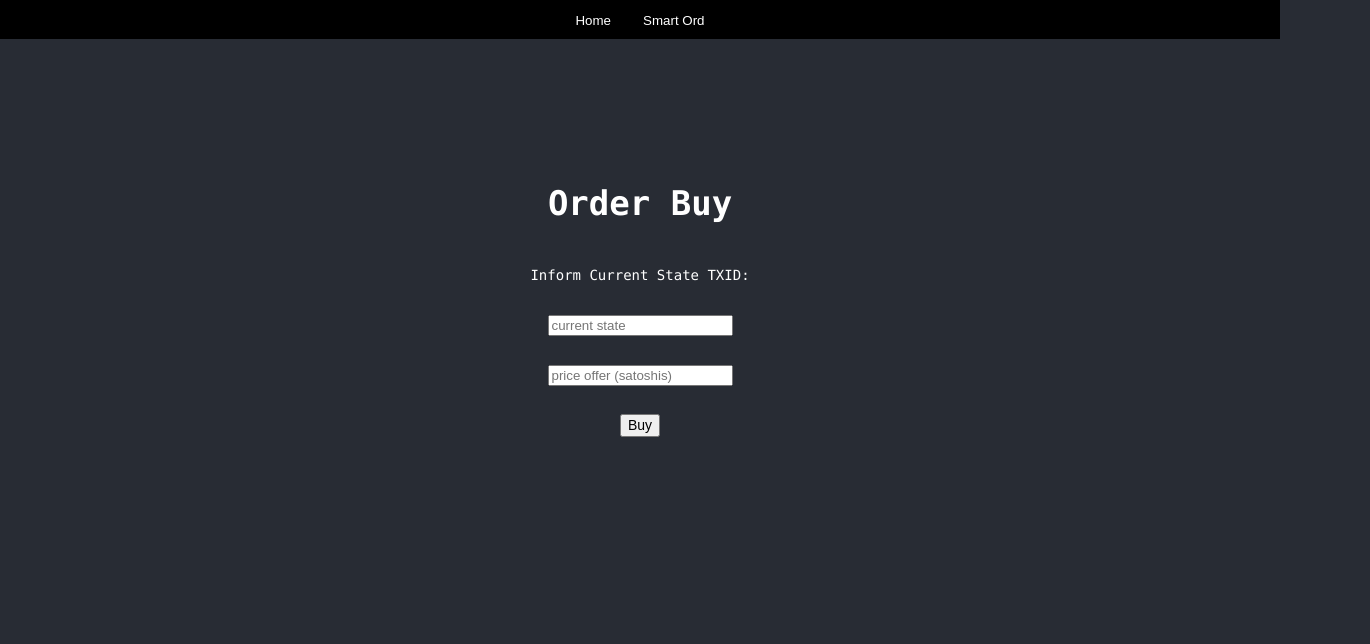
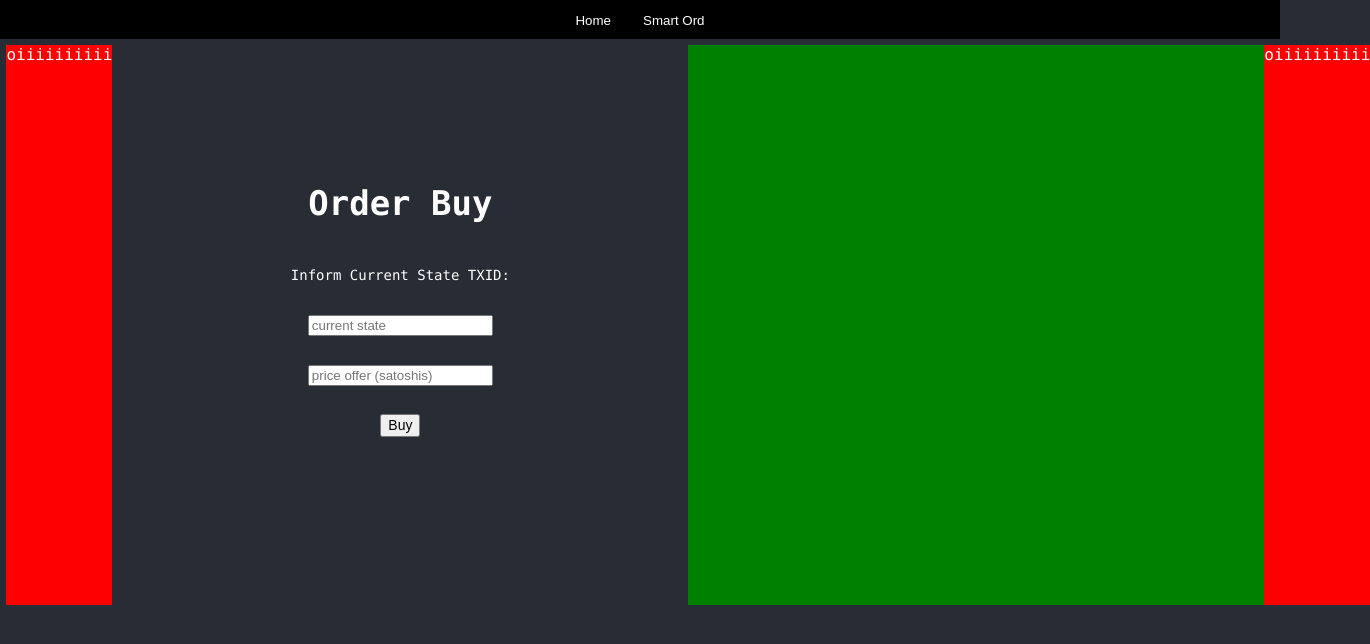
Before and after one commit to carlosamcruz/maoonchain, a React (Create React App) app: page /smart-ordinals/market/buy in a window 1280 px wide. Shown: the top 644 px of the page, 1370 px wide, since content can reach past the window. Built offline with nearby package versions, Linux system fonts and the light colour scheme; a web font is replaced by a local one; what scrypt-ts would draw is missing.

Commit message:
Marking the RootLayout

```diff
--- a/src/App.css
+++ b/src/App.css
@@ -25,6 +25,7 @@
   font-size: calc(10px + 2vmin);
   color: white;
   margin-top: 0px;
+  width: 50%;
 }
 
 .App-header2 {
--- a/src/Pages/RootLayout.tsx
+++ b/src/Pages/RootLayout.tsx
@@ -1,13 +1,31 @@
 import React, { Fragment } from 'react'
 import MainNavigation from '../components/MainNavigation'
-import { Outlet } from 'react-router-dom'
+import { Outlet, useLocation } from 'react-router-dom'
+import Home00WeBSVmenu from './Home00WeBSVmenu';
 
 const RootLayout = () => {
+  let location = useLocation();
+  console.log(location.pathname)
+
+  const outletReturn = (
+    <div style={{'display': 'flex', 'justifyContent': 'space-between', 'background': 'green', 'width': '100vw'}}>
+      <div style={{'background': 'red','width': '50%'}}>
+        oiiiiiiiiii
+      </div>
+      <Outlet/>
+      <div style={{'background': 'red','width': '50%'}}>
+        oiiiiiiiiii
+      </div>
+    </div>
+  )
+
   return (
     <Fragment>
         <MainNavigation/>
         <main style={{padding: '0.5%'}}>
-            <Outlet/>
+          {
+            location.pathname === '/' ? <Home00WeBSVmenu/> : outletReturn
+          }
         </main>
     </Fragment>
   )
```
Also changed, not shown: 1 other file (tests, documents, lock files or other folders).
